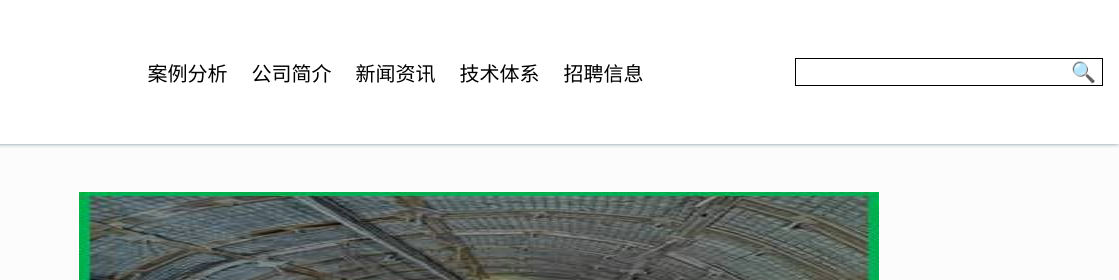
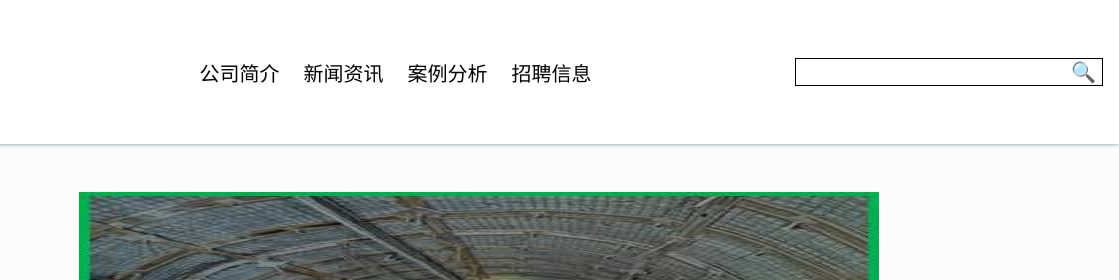
Before and after one commit to xingshunkuangye/home, a plain HTML site: page research.html in a window 1280 px wide. Shown: the top 280 px of the page, 161-1280 px from the left. Drawn offline with Linux system fonts and the light colour scheme.

Commit message:
Add files via upload
update

```diff
--- a/research.html
+++ b/research.html
@@ -24,10 +24,9 @@
                 <input type="checkbox" id="item-show" hidden>
                 <label for="item-show"></label>
                 <div class="items">
-                    <a href="news.html" class="nav-item">案例分析</a>
                     <a href="campus.html" class="nav-item">公司简介</a>
                     <a href="educate.html" class="nav-item">新闻资讯</a>
-                    <a href="research.html" class="nav-item">技术体系</a>
+                    <a href="research.html" class="nav-item">案例分析</a>
                     <a href="job.html" class="nav-item">招聘信息</a>
                 </div>
             </div>
```
Also changed, not shown: campus.html (+1 -1 lines), index.html (+0 -1 lines).
